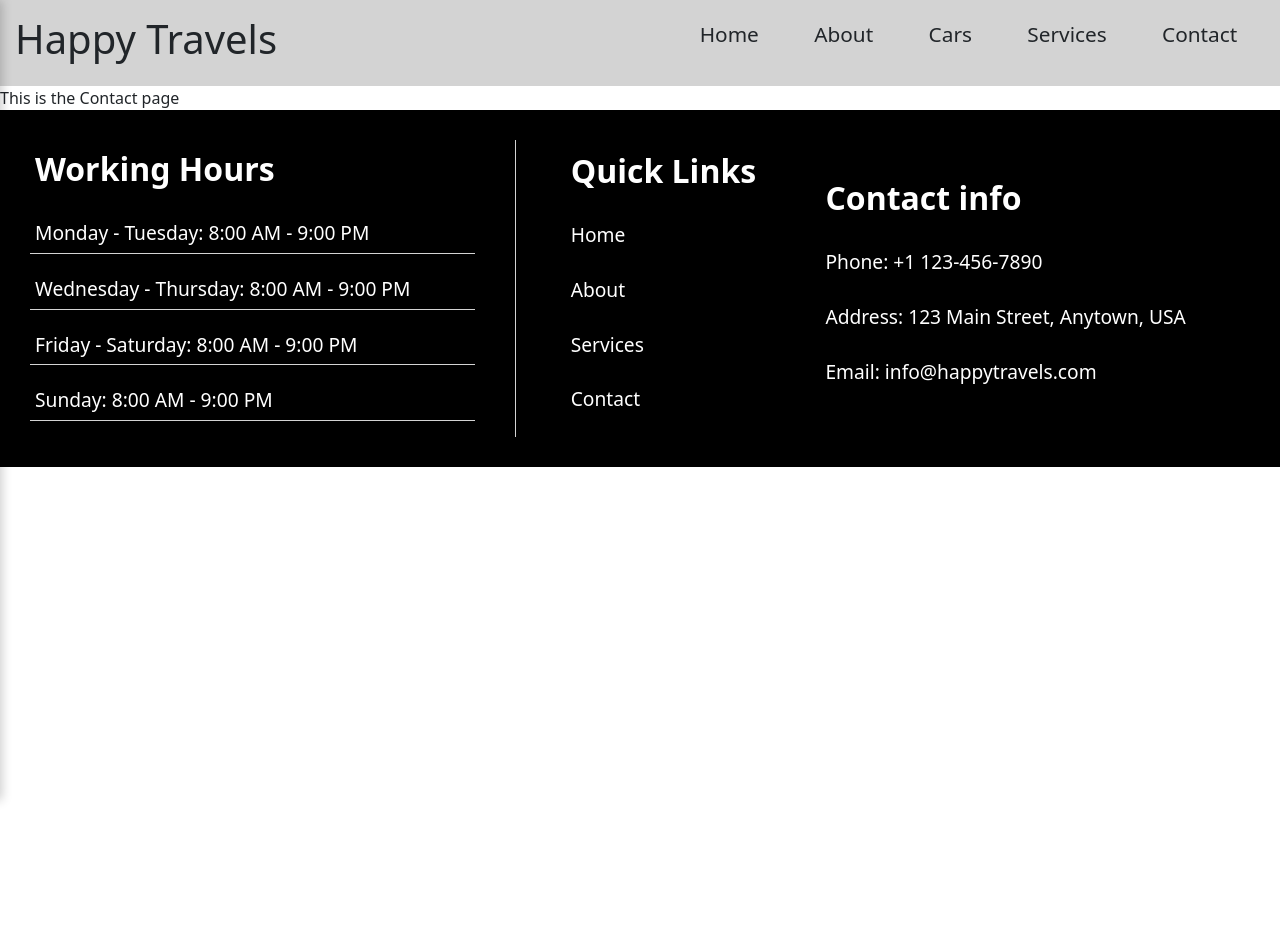
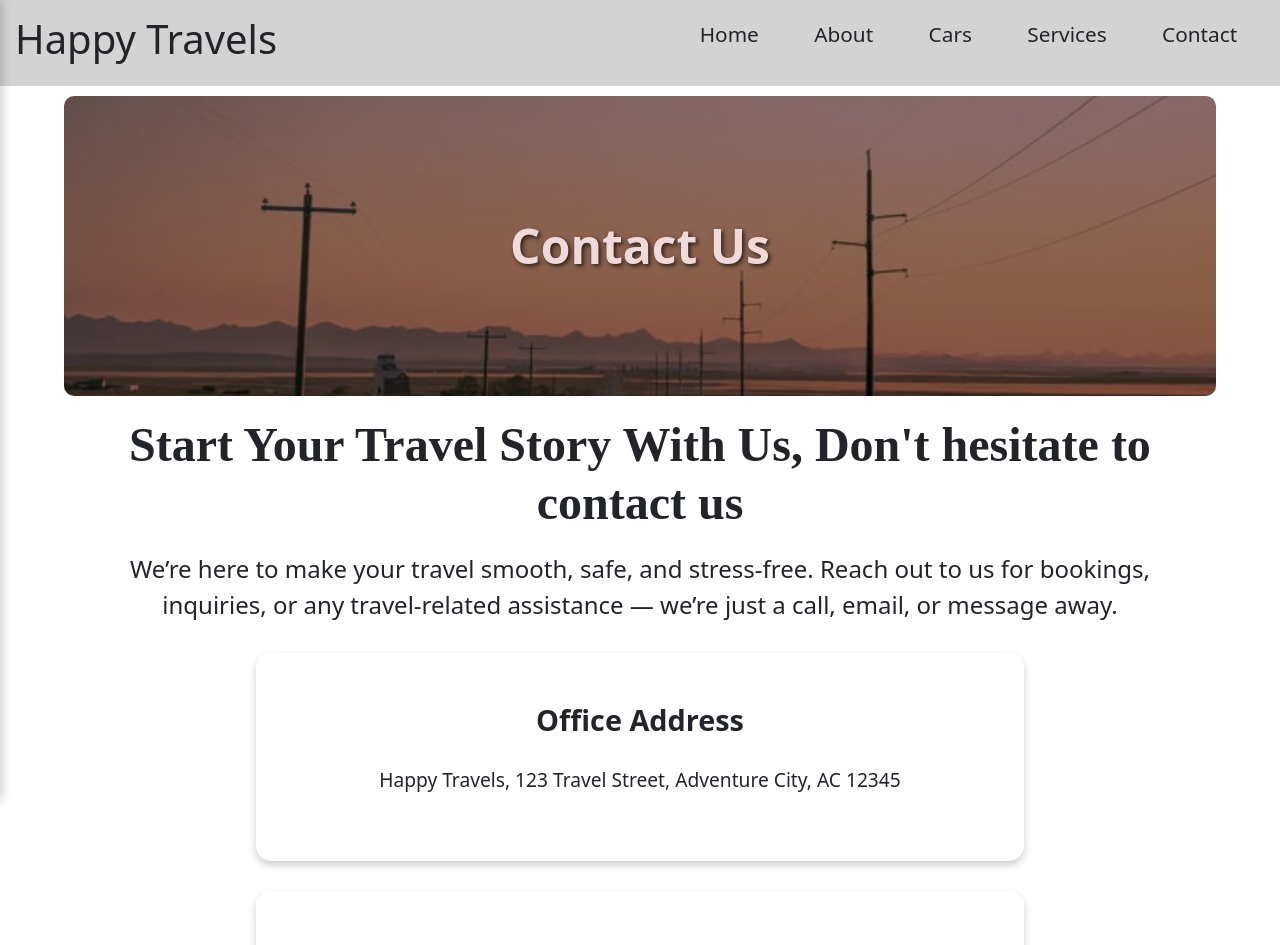
Before and after one commit to NagendraVarma1/Happy-Travels-project, a React (Create React App) app: page /contact in a window 1280 px wide. Shown: the top 945 px of the page. Before the commit the page ends 800 px from the top, so only its background shows below. Built offline with nearby package versions, Linux system fonts and the light colour scheme.

Commit message:
contact page done

```diff
--- a/src/Components/Contact/Contact.js
+++ b/src/Components/Contact/Contact.js
@@ -1,7 +1,37 @@
+import pageNameImage from "../../assets/contact page bg.jpeg";
+import classes from "./Contact.module.css";
+
 const Contact = () => {
-    return (
-        <div>This is the Contact page</div>
-    )
-}
+  return (
+    <div>
+      <div className={classes.pageNameDiv}>
+        <img
+          className={classes.pageNameImg}
+          src={pageNameImage}
+          alt="contact page background"
+        />
+        <h2 className={classes.pageName}>Contact Us</h2>
+      </div>
+      <h2 className={classes.contactHeading}>Start Your Travel Story With Us, Don't hesitate to contact us</h2>
+      <p className={classes.contactText}>
+        We’re here to make your travel smooth, safe, and stress-free. Reach out
+        to us for bookings, inquiries, or any travel-related assistance — we’re
+        just a call, email, or message away.
+      </p>
+      <div className={classes.contactInfoDiv}>
+        <h3>Office Address</h3>
+        <p>Happy Travels, 123 Travel Street, Adventure City, AC 12345</p>
+      </div>
+      <div className={classes.contactInfoDiv}>
+        <h3>Email Address</h3>
+        <p>contact@happytravels.com</p>
+      </div>
+      <div className={classes.contactInfoDiv}>
+        <h3>Mobile</h3>
+        <p>7795375321</p>
+      </div>
+    </div>
+  );
+};
 
-export default Contact
+export default Contact;
--- a/src/Components/Contact/Contact.module.css
+++ b/src/Components/Contact/Contact.module.css
@@ -0,0 +1,85 @@
+.pageNameDiv {
+  width: 90%;
+  margin: 10px 5%;
+  position: relative;
+}
+
+.pageNameImg {
+  width: 100%;
+  height: 300px;
+  object-fit: cover;
+  border-radius: 10px;
+  filter: grayscale(30%) brightness(60%);
+}
+
+.pageName {
+  position: absolute;
+  top: 50%;
+  left: 50%;
+  transform: translate(-50%, -50%);
+  color: rgb(239, 217, 217);
+  font-size: 3rem;
+  font-weight: bold;
+  text-shadow: 2px 2px 4px rgba(0, 0, 0, 0.7);
+}
+
+.contactHeading{
+    width: 80%;
+    margin: 20px 10%;
+    font-size: 3rem;
+    font-weight: bold;
+    text-align: center;
+    font-family: 'Times New Roman', Times, serif;
+}
+
+.contactText{
+    width: 80%;
+    margin: 20px 10%;
+    font-size: 1.5rem;
+    line-height: 1.5;
+    text-align: center;
+}
+
+.contactInfoDiv{
+    width: 60%;
+    padding: 50px;
+    display: flex;
+    justify-content: center;
+    align-items: center;
+    flex-direction: column;
+    gap: 20px;
+    margin: 30px 20%;
+    border-radius: 15px;
+    box-shadow: 0 4px 8px rgba(0, 0, 0, 0.2);
+}
+
+.contactInfoDiv h3{
+    font-size: 1.8rem;
+    font-weight: bold;
+}
+
+.contactInfoDiv p{
+    font-size: 1.2rem;
+    line-height: 1.5;
+}
+
+/* MOBILE VIEW */
+
+@media (max-width: 576px) {
+  .pageNameImg {
+    height: 200px;
+  }
+  .pageName {
+    font-size: 1.5rem;
+  }
+}
+
+/* TABLET VIEW */
+@media (min-width: 577px) and (max-width: 992px) {
+  .pageNameImg {
+    height: 300px;
+  }
+  .pageName {
+    font-size: 2rem;
+  }
+}
--- a/src/Components/Footer/Footer.js
+++ b/src/Components/Footer/Footer.js
@@ -48,7 +48,7 @@ const Footer = () => {
           <p className={classes.heading}>Contact info</p>
           <p className={classes.text}
           >
-            Phone: +1 123-456-7890
+            Phone: 7795375321
           </p>
           <p className={classes.text}>
             Address: 123 Main Street, Anytown, USA
--- a/src/Components/Home/Home.js
+++ b/src/Components/Home/Home.js
@@ -82,13 +82,9 @@ const Home = () => {
             Step off the plane and straight into comfort with Happy Travels.
             Land. Relax. Ride.
           </p>
-          <Button
-            onClick={() => {
-              navigate("/contact");
-            }}
-          >
-            Call Now
-          </Button>
+          <a href="tel: 7795375321">
+            <Button>Call Now</Button>
+          </a>
         </div>
       </div>
       <div className={classes.ourCarsDiv}>
@@ -101,13 +97,20 @@ const Home = () => {
           }
         >
           <div>
-            <div className={classes.closeButton} onClick={() => setShowCarDetails("")}>X</div>
+            <div
+              className={classes.closeButton}
+              onClick={() => setShowCarDetails("")}
+            >
+              X
+            </div>
             <h4>{showCarDetails.model}</h4>
             <p>
               Rs. {showCarDetails.price} per KM for outstation trips (Min 100
               kms travels). Excluding toll charges
             </p>
+            <a href="tel: 7795375321">
             <Button>Contact Now</Button>
+          </a>
           </div>
         </div>
         <div className={classes.ourCarsImgsDiv}>
--- a/src/Components/Home/Home.module.css
+++ b/src/Components/Home/Home.module.css
@@ -86,9 +86,9 @@
 }
 
 .showCarDetails {
-  position:fixed;
+  position: fixed;
   width: 50%;
-  margin:100px 25%;
+  margin: 100px 25%;
   background-color: white;
   padding: 100px;
   border-radius: 10px;
@@ -97,7 +97,6 @@
   height: 300px;
   box-shadow: 16px 16px 32px rgba(0, 0, 0, 0.2);
   z-index: 999;
-
 }
 
 .noCarDetails {
@@ -235,6 +234,31 @@
   margin-top: 50px;
 }
 
+.pageNameDiv {
+  width: 90%;
+  margin: 10px 5%;
+  position: relative;
+}
+
+.pageNameImg {
+  width: 100%;
+  height: 300px;
+  object-fit: cover;
+  border-radius: 10px;
+  filter: grayscale(30%) brightness(60%);
+}
+
+.pageName {
+  position: absolute;
+  top: 50%;
+  left: 50%;
+  transform: translate(-50%, -50%);
+  color: rgb(239, 217, 217);
+  font-size: 3rem;
+  font-weight: bold;
+  text-shadow: 2px 2px 4px rgba(0, 0, 0, 0.7);
+}
+
 /* MOBILE VIEW */
 
 @media (max-width: 576px) {
@@ -276,13 +300,13 @@
   .showCarDetails {
     width: 80%;
     margin: 100px 10%;
-    padding: 80px 50px
+    padding: 80px 50px;
   }
 
   .ourCarsImgsDiv {
     grid-template-columns: auto;
   }
-  .carImgs{
+  .carImgs {
     width: 80%;
     height: 250px;
     margin: 20px 10%;
@@ -335,6 +359,13 @@
   }
   .whyUsParaDiv {
     width: 100%;
+  }
+
+  .pageNameImg {
+    height: 200px;
+  }
+  .pageName {
+    font-size: 1.5rem;
   }
 }
 
@@ -423,4 +454,10 @@
   .whyUsParaDiv {
     width: 100%;
   }
+  .pageNameImg {
+    height: 300px;
   }
+  .pageName {
+    font-size: 2rem;
+  }
+}
--- a/src/Components/OurCars/OurCars.js
+++ b/src/Components/OurCars/OurCars.js
@@ -7,16 +7,23 @@ import ertiga from "../../assets/ertiga.jpeg";
 import crysta from "../../assets/crysta.jpeg";
 import hycross from "../../assets/hycross.jpeg";
 import tempo from "../../assets/17 seater.jpeg";
+import parkingCars from '../../assets/parking cars 2.jpeg'
 
 const OurCars = () => {
-
   const [showCarDetails, setShowCarDetails] = useState("");
   return (
+    <div>
+      <div className={classes.pageNameDiv}>
+        <img className={classes.pageNameImg} src={parkingCars} alt="parking cars"/>
+        <h2 className={classes.pageName}>Our Cars</h2>
+      </div>
       <div className={classes.ourCarsDiv}>
         <h3>Our Cars</h3>
         <div
           className={
-          showCarDetails === "" ? classes.noCarDetails : classes.showCarDetails
+            showCarDetails === ""
+              ? classes.noCarDetails
+              : classes.showCarDetails
           }
         >
           <div>
@@ -28,10 +35,12 @@ const OurCars = () => {
             </div>
             <h4>{showCarDetails.model}</h4>
             <p>
-            Rs. {showCarDetails.price} per KM for outstation trips (Min 100 kms
-            travels). Excluding toll charges
+              Rs. {showCarDetails.price} per KM for outstation trips (Min 100
+              kms travels). Excluding toll charges
             </p>
+            <a href="tel: 7795375321">
               <Button>Contact Now</Button>
+            </a>
           </div>
         </div>
         <div className={classes.ourCarsImgsDiv}>
@@ -100,6 +109,7 @@ const OurCars = () => {
           </div>
         </div>
       </div>
+    </div>
   );
 };
 export default OurCars;
```
Also changed, not shown: src/assets/contact page bg.jpeg (added). Lines whose indentation alone changed are shown as unchanged.
